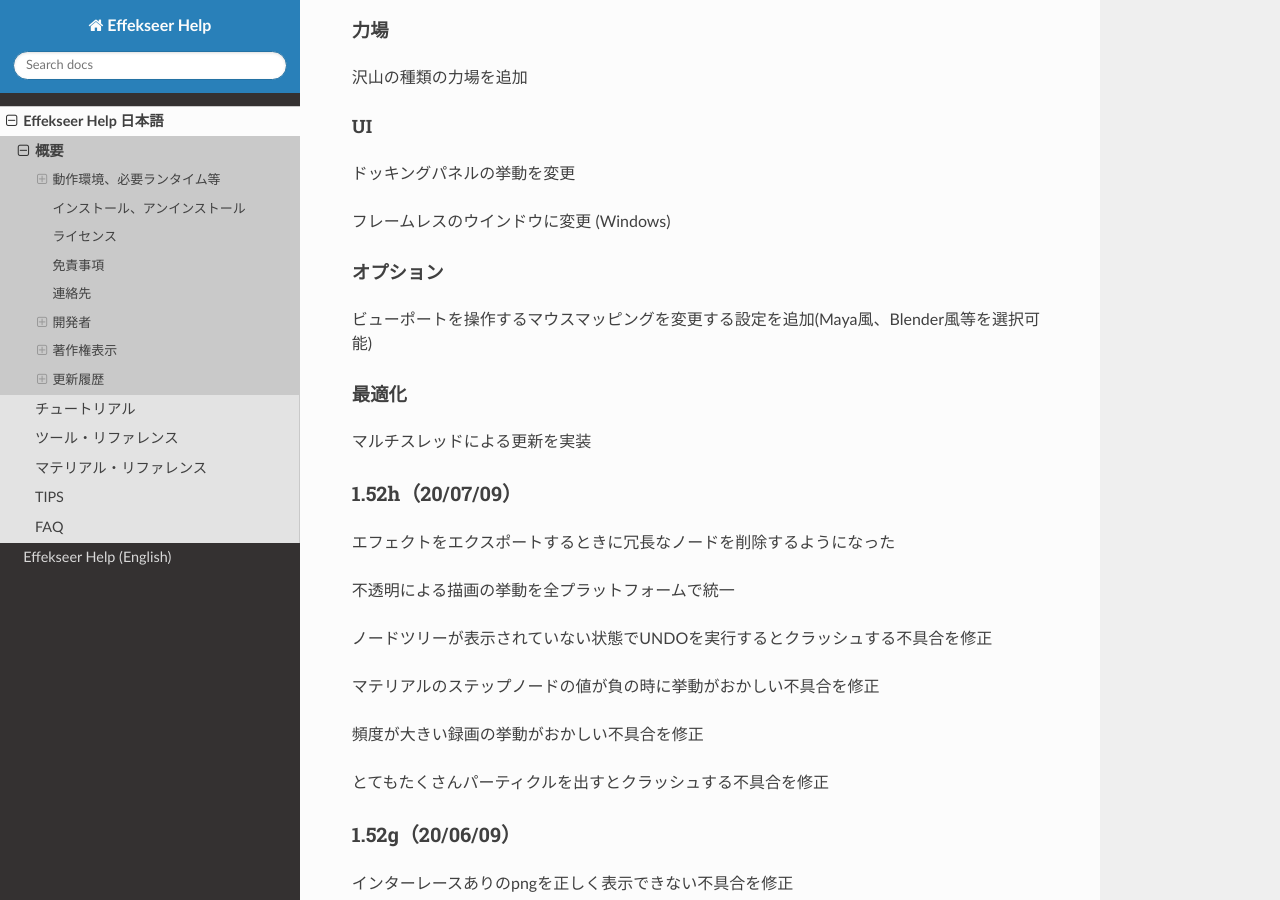
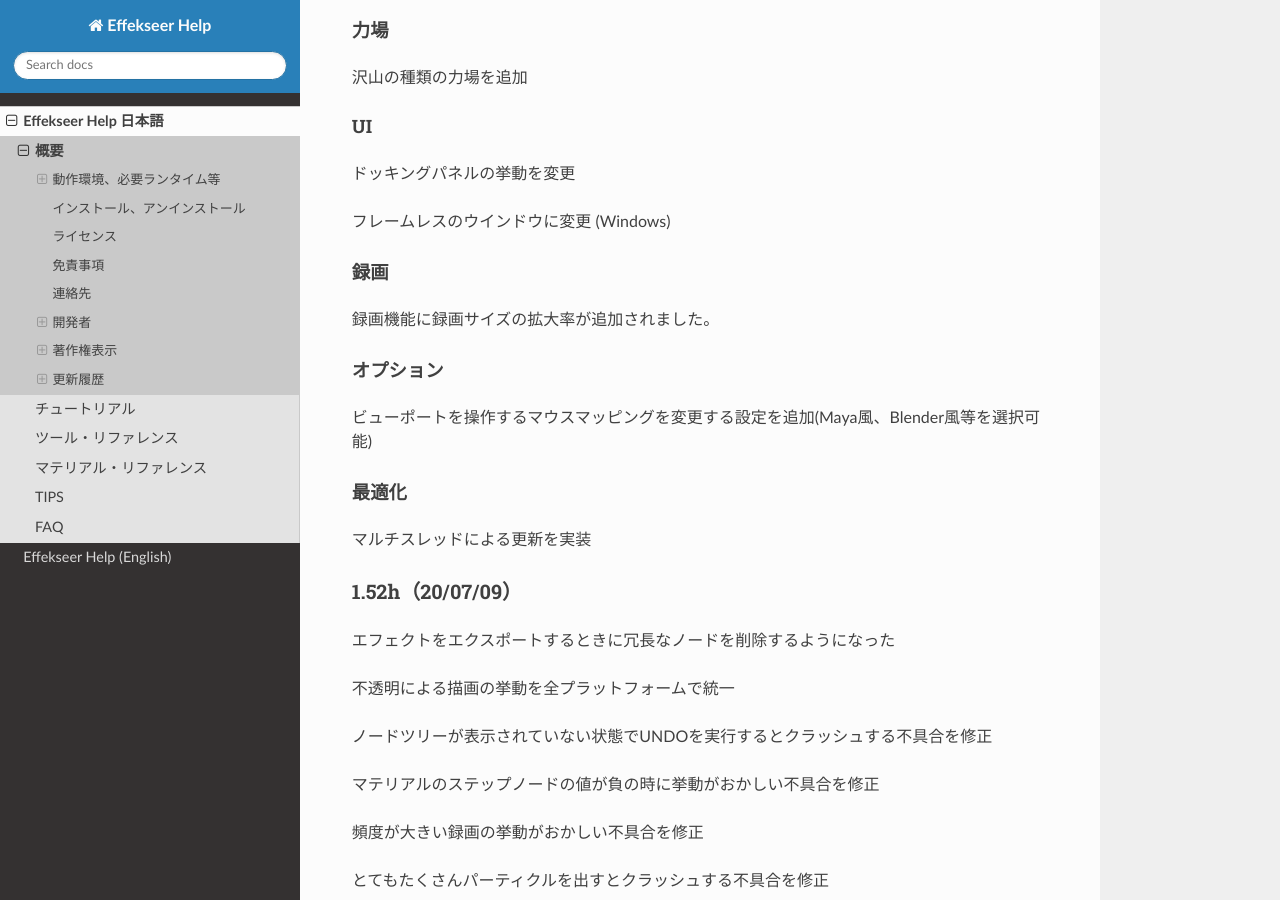
Before and after one commit to effekseer/docs_tool, a Sphinx documentation site: the page built from source/ja/overview.md, in a window 1280 px wide and 900 px high, scrolled down 7569 px. Built offline with Sphinx 7.4.7 and the Read the Docs theme 2.0.0, drawn with Linux system fonts in a browser that asks for light colours; nearby versions of some CDN libraries; library files that are not in the unit come from our copies.

Commit message:
Documentation work

```diff
--- a/source/ja/overview.md
+++ b/source/ja/overview.md
@@ -355,6 +355,10 @@ OTHER DEALINGS IN THE FONT SOFTWARE.
 ドッキングパネルの挙動を変更
 
 フレームレスのウインドウに変更 (Windows)
+
+#### 録画
+
+録画機能に録画サイズの拡大率が追加されました。
 
 #### オプション
 
```
Also changed, not shown: source/en/overview.md (+4 -0 lines).
